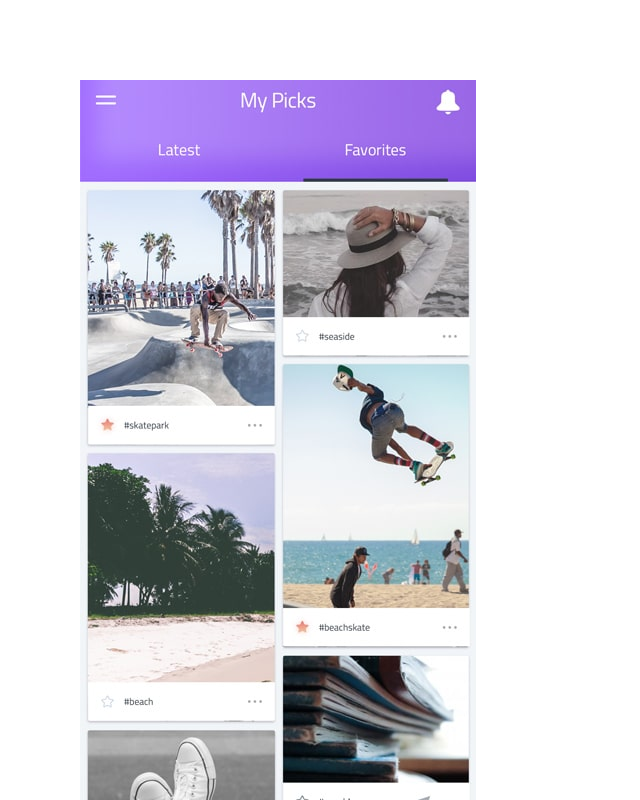
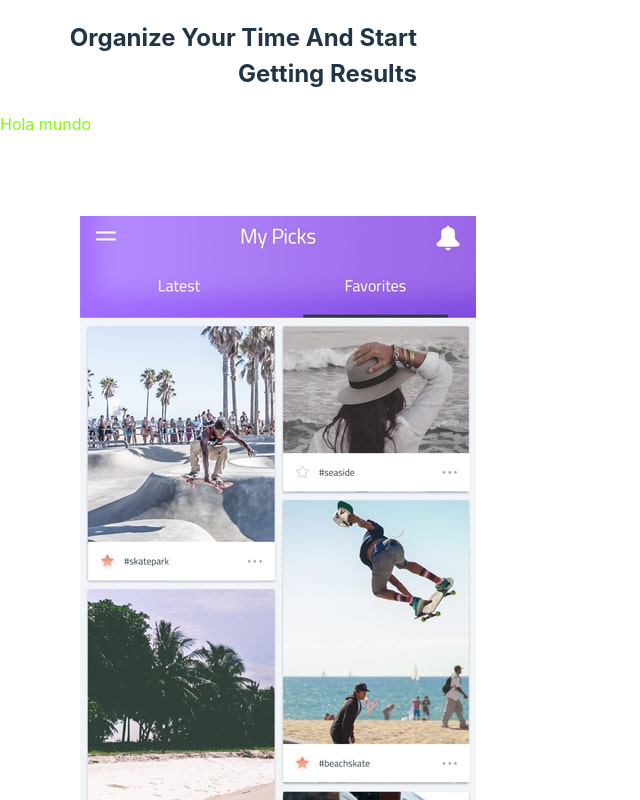
Before and after one commit to xavierlocre/primera-replica-web-en-React, a React (Vite) app: page / in a window 1280 px wide. Shown: the top 800 px of the page, without its empty margins (0-640 px from the left). Built offline with nearby package versions, Linux system fonts and the light colour scheme.

Commit message:
escribiendo el cuerpo del texto

```diff
--- a/src/App.jsx
+++ b/src/App.jsx
@@ -3,15 +3,18 @@ import Imagenes from './components/atomos/Imagen.css';
 import Imagen from './components/Imagen';
 import Texto from './components/Texto';
 import Textos from './components/atomos/Textos.css';
+import Cuerpo from './components/Cuerpo';
+import Cuerpos from './components/atomos/Cuerpos.css'
 
 function App() {
 
 
   return (
     <>
+      <Texto />
+      <Cuerpo />
+      <Imagen />
 
-      <Imagen />
-      <Texto />
     </>
   )
 }
--- /dev/null
+++ b/src/components/Cuerpo.jsx
@@ -0,0 +1,17 @@
+const Cuerpo = () => {
+
+    return (
+
+       <div className="cuerpo">
+       <p>
+        Hola mundo
+       </p>
+
+       </div>
+
+
+    )
+
+};
+
+export default Cuerpo;
--- a/src/components/Texto.jsx
+++ b/src/components/Texto.jsx
@@ -2,8 +2,8 @@ const Texto= () => {
 
     return (
 
-       <div className="contendor">
-       <h2>Organize Your Time And Start Getting Results
+       <div>
+       <h2 className="h2">Organize Your Time And Start Getting Results
        </h2>
 
        </div>
--- /dev/null
+++ b/src/components/atomos/Cuerpos.css
@@ -0,0 +1,5 @@
+.cuerpo {
+
+    color:chartreuse;
+
+}
--- a/src/components/atomos/Textos.css
+++ b/src/components/atomos/Textos.css
@@ -1,17 +1,13 @@
-.contenedor {
+.h2 {
 
     display: flex;
-    width: 100%;
-    flex: 10;
-    text-align: left;
-    height: 100%;
-    width: 50%;
+    flex: 2;
+    text-align: right;
     display: flex;
     flex-direction: row;
     justify-content: space-between;
-    align-items: left;
-    width: 5%;
-    height: 5%;
-
+    align-items: center;
+    width: 75%;
+    height: 75%;
 
 }
```
